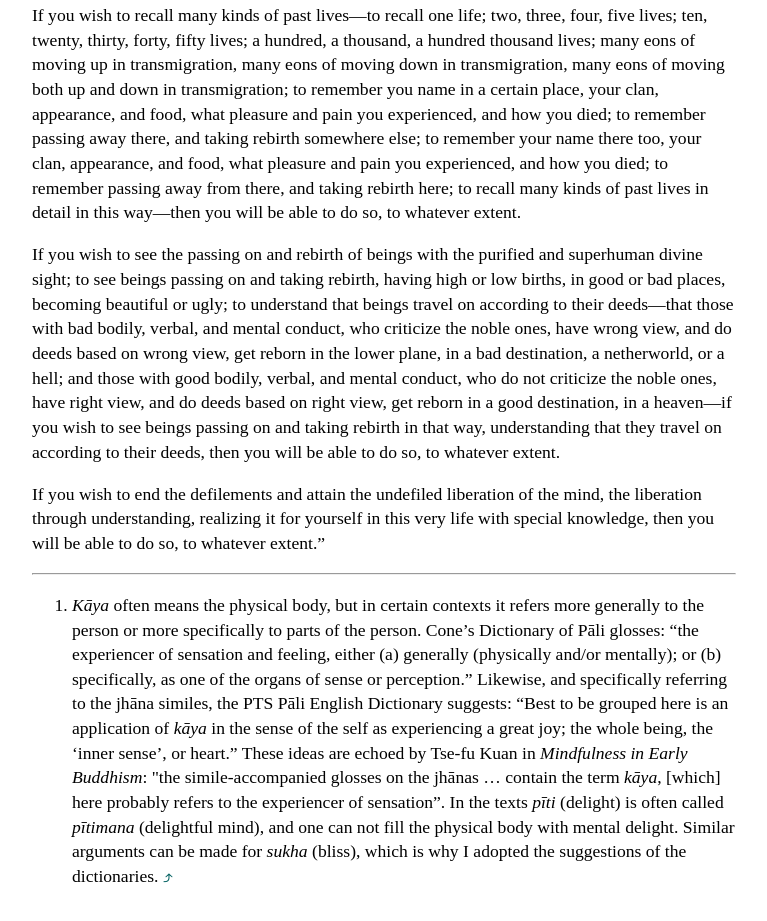
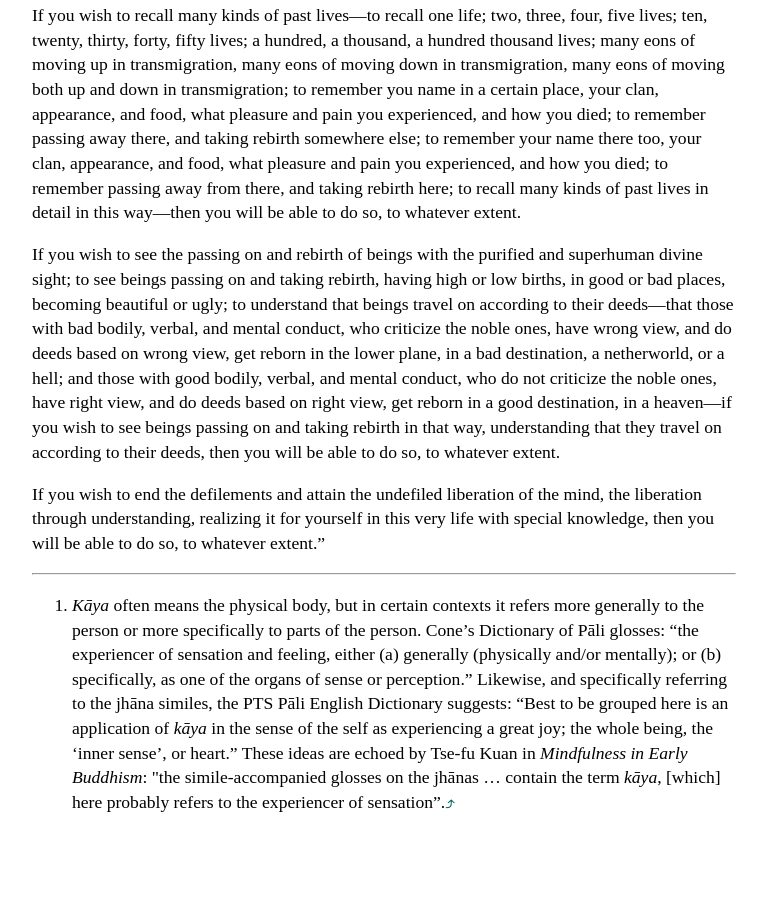
Before and after one commit to suttas/suttas.github.io, a plain HTML site: page an5.28.html in a window 1280 px wide. Shown: the part 2608-3529 px from the top of the page, without its empty margins (256-1023 px from the left). After the commit the page ends 3493 px from the top, so only its background shows below. Drawn offline with Linux system fonts and the light colour scheme.

Commit message:
Update an5.28.html

```diff
--- a/an5.28.html
+++ b/an5.28.html
@@ -59,7 +59,7 @@
 <p>If you wish to end the defilements and attain the undefiled liberation of the mind, the liberation through understanding, realizing it for yourself in this very life with special knowledge, then you will be able to do so, to whatever extent.”</p>
 <hr>
 <ol class="footnotes">
-  <li id="n1"><em>Kāya</em> often means the physical body, but in certain contexts it refers more generally to the person or more specifically to  parts of the person. Cone’s Dictionary of Pāli glosses: “the experiencer of sensation and feeling, either (a) generally (physically and/or mentally); or (b) specifically, as one of the organs of sense or perception.” Likewise, and specifically referring to the jhāna similes, the PTS Pāli English Dictionary suggests: “Best to be grouped here is an application of <em>kāya</em> in the sense of the self as experiencing a great joy; the whole being, the ‘inner sense’, or heart.” These ideas are echoed by Tse-fu Kuan in <em>Mindfulness in Early Buddhism</em>: "the simile-accompanied glosses on the jhānas … contain the term <em>kāya</em>, [which] here probably refers to the experiencer of sensation”. In the texts <em>pīti</em> (delight) is often called <em>pītimana</em> (delightful mind), and one can not fill the physical body with mental delight. Similar arguments can be made for <em>sukha</em> (bliss), which is why I adopted the suggestions of the dictionaries.&nbsp;<a href="#l1">⤴</a> </li>
+  <li id="n1"><em>Kāya</em> often means the physical body, but in certain contexts it refers more generally to the person or more specifically to  parts of the person. Cone’s Dictionary of Pāli glosses: “the experiencer of sensation and feeling, either (a) generally (physically and/or mentally); or (b) specifically, as one of the organs of sense or perception.” Likewise, and specifically referring to the jhāna similes, the PTS Pāli English Dictionary suggests: “Best to be grouped here is an application of <em>kāya</em> in the sense of the self as experiencing a great joy; the whole being, the ‘inner sense’, or heart.” These ideas are echoed by Tse-fu Kuan in <em>Mindfulness in Early Buddhism</em>: "the simile-accompanied glosses on the jhānas … contain the term <em>kāya</em>, [which] here probably refers to the experiencer of sensation”.<a href="#l1">⤴</a> </li>
 </ol>
 
 </main>
```
